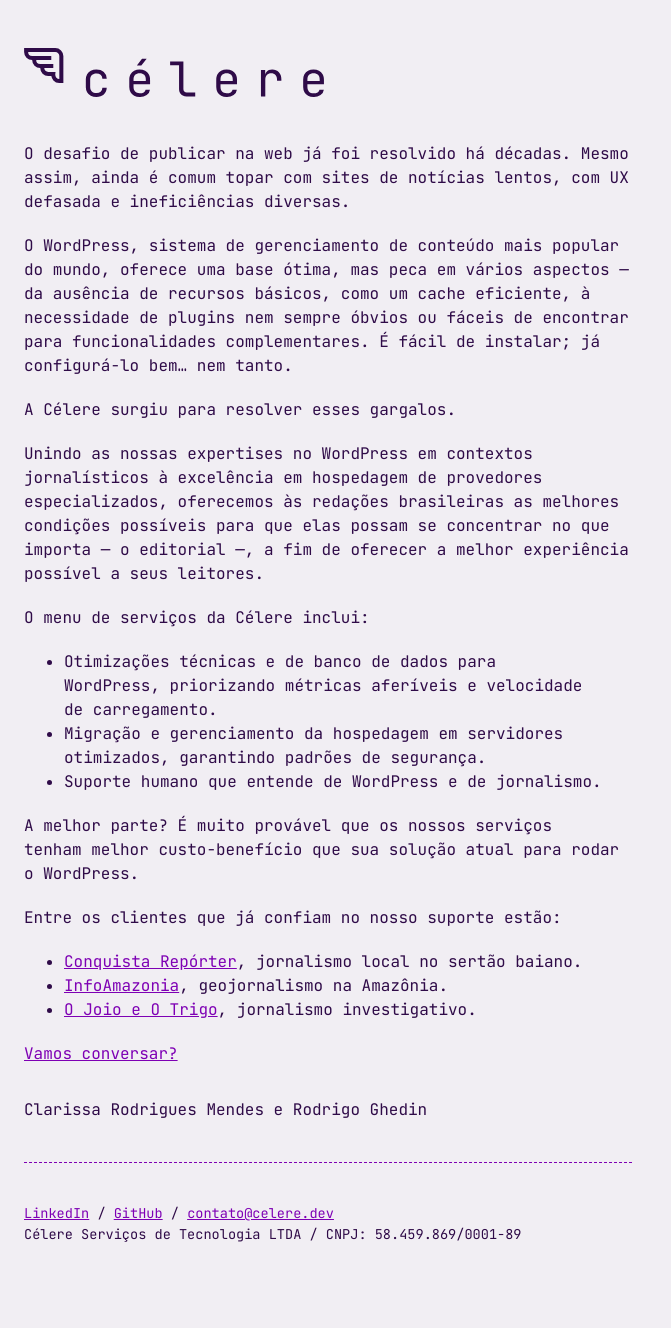
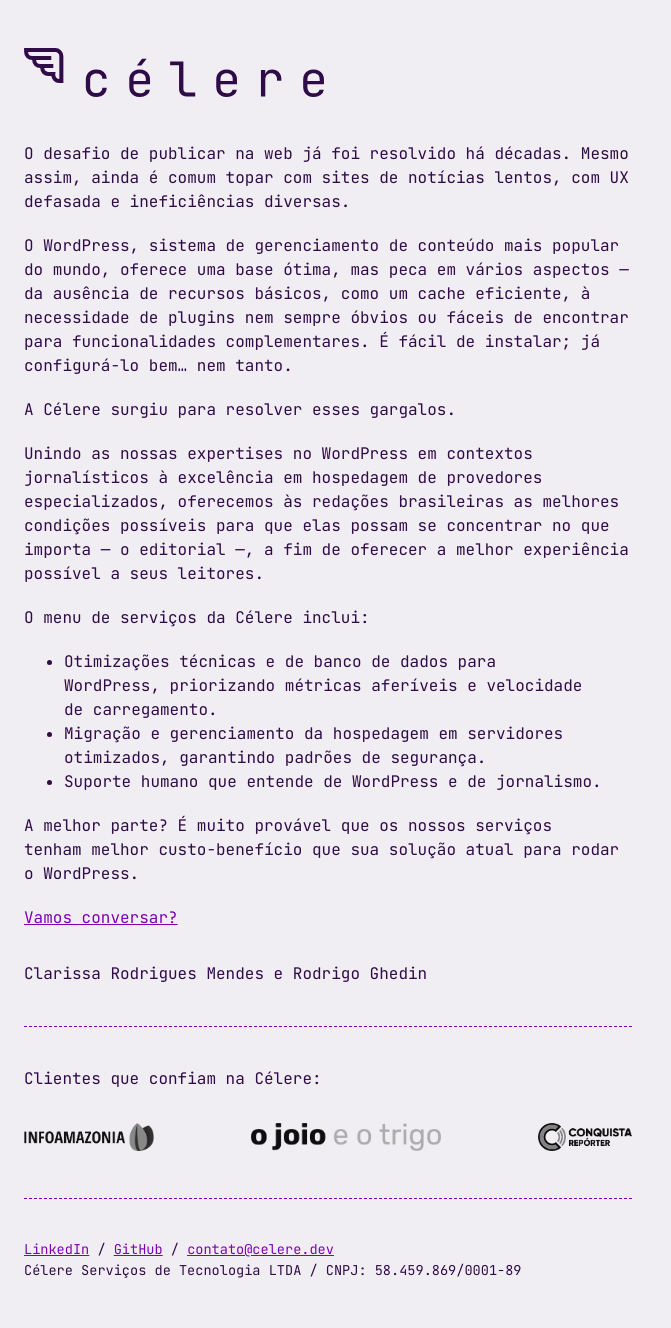
Before and after one commit to celere-dev/site, a Jekyll site: the page built from index.md, in a window 1280 px wide. Shown: the whole page, without its empty margins (0-671 px from the left). Built offline with Jekyll 4.4.1, drawn with Linux system fonts in a browser that asks for light colours; before the commit the page ends 1292 px from its top, so only the background shows below that.

Commit message:
Adiciona os logos dos clientes da Célere

```diff
--- a/assets/style/style.css
+++ b/assets/style/style.css
@@ -85,7 +85,7 @@ footer p:last-child,
 	margin: 0;
 }
 
-#authors, #page-404 {
+#authors, #page-404, .lista-clientes {
 	margin: 2rem 0 2.5rem 0;
 	padding-bottom: 2.5rem;
 	border-bottom: 1px dashed var(--accent);
@@ -101,6 +101,17 @@ footer p:last-child,
 	text-align: left;
 }
 
+.lista-clientes {
+	display: flex;
+	list-style: none;
+	column-gap: 2rem;
+	justify-content: space-between;
+	padding-inline: 0;
+}
+.lista-clientes li {
+	margin: 0;
+}
+
 footer {
 	display: flex;
     flex-direction: column;
--- a/index.md
+++ b/index.md
@@ -19,14 +19,16 @@ O menu de serviços da Célere inclui:
 
 A melhor parte? É muito provável que os nossos serviços tenham melhor custo-benefício que sua solução atual para rodar o WordPress.
 
-Entre os clientes que já confiam no nosso suporte estão:
-
-- [Conquista Repórter](https://conquistareporter.com.br/), jornalismo local no sertão baiano.
-- [InfoAmazonia](https://infoamazonia.org/), geojornalismo na Amazônia.
-- [O Joio e O Trigo](https://ojoioeotrigo.com.br/), jornalismo investigativo.
-
 [Vamos conversar?](https://calendly.com/celere-dev/conversa)
 
 <p id="authors">
     Clarissa Rodrigues Mendes e Rodrigo Ghedin
 </p>
+
+Clientes que confiam na Célere:
+
+<ul class="lista-clientes">
+    <li><a href="https://infoamazonia.org"><img src="{{ site.url }}/assets/images/cliente-infoamazonia.png" alt="InfoAmazonia" height="28" /></a></li>
+    <li><a href="https://ojoioeotrigo.com.br"><img src="{{ site.url }}/assets/images/cliente-joio.png" alt="O Joio e o Trigo" height="28" /></a></li>
+    <li><a href="https://conquistareporter.com.br"><img src="{{ site.url }}/assets/images/cliente-conquista-reporter.png" alt="Conquista Repórter" height="28" /></a></li>
+</ul>
```
Also changed, not shown: assets/images/cliente-conquista-reporter.png (added), assets/images/cliente-infoamazonia.png (added), assets/images/cliente-joio.png (added).
